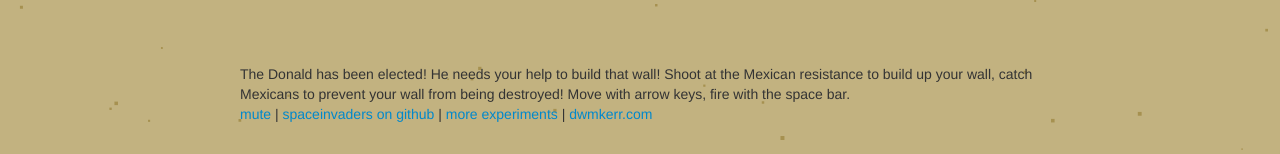
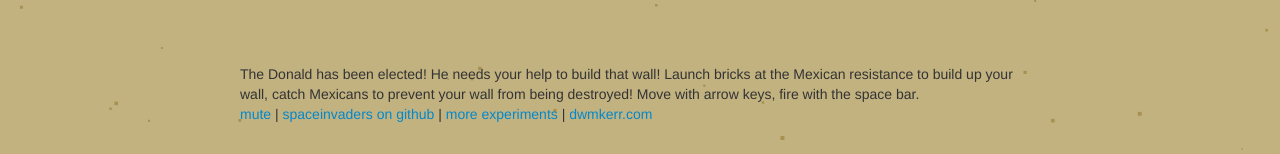
Before and after one commit to dpazj/duckingquackersv2, a plain HTML site: page index.html in a window 1280 px wide. Shown: the part 541-695 px from the top of the page. Drawn offline with Linux system fonts and the light colour scheme; no server answers.

Commit message:
Changed "Shoot" to "Launch bricks"

```diff
--- a/index.html
+++ b/index.html
@@ -45,7 +45,7 @@
         <canvas id="gameCanvas"></canvas>
         </div>
         <div id="info">
-            <p>The Donald has been elected! He needs your help to build that wall! Shoot at the Mexican resistance to build up your wall, catch Mexicans to prevent your wall from being destroyed! Move with arrow keys, fire with the space bar.</p>
+            <p>The Donald has been elected! He needs your help to build that wall! Launch bricks at the Mexican resistance to build up your wall, catch Mexicans to prevent your wall from being destroyed! Move with arrow keys, fire with the space bar.</p>
             <p><a id="muteLink" href="#" onclick="toggleMute()">mute</a> |
                 <a href="http://github.com/dwmkerr/spaceinvaders">spaceinvaders on github</a> |
                 <a href="http://www.dwmkerr.com/experiments">more experiments</a> | <a href="http://www.dwmkerr.com">dwmkerr.com</a></p>
```
